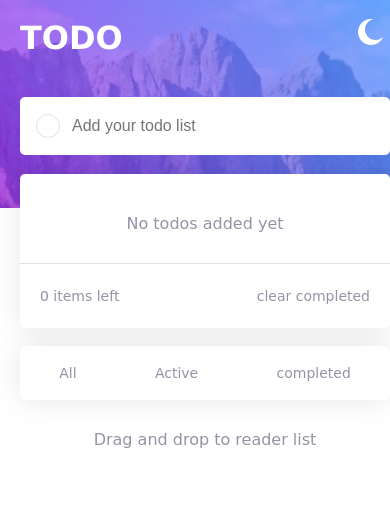
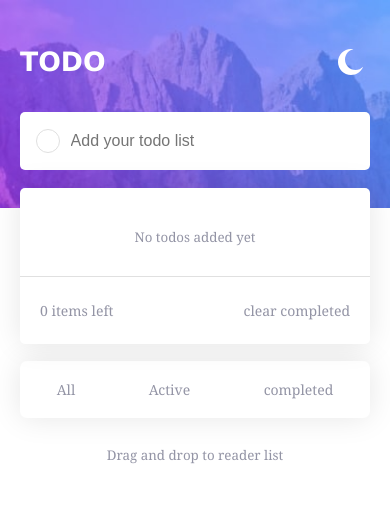
Before and after one commit to Nelson19so/ToDoList, a Django app: template todos/templates/todos/index.html in a window 390 px wide. Shown: the top 518 px of the page. Run offline with Django 5.2, Linux system fonts and the light colour scheme; the template is opened without the code that fills it, so the values that code supplies are empty.

Commit message:
added more responsiveness

```diff
--- a/static/css/styles.css
+++ b/static/css/styles.css
@@ -817,14 +817,23 @@
   }
 }
 
+.container-parent
+  .container-parent-padder
+  .bottom-container-container-items
+  .bottom-container-padder {
+  padding: 10px 10px;
+}
+
 @media only screen and (max-width: 689px) {
   .container-parent
     .container-parent-padder
     .bottom-container-container-items
     .bottom-container-padder
     .box-todos-container {
-    width: 370px;
-    margin-top: -220px;
+    width: 350px;
+    margin-top: -190px;
+    font-size: smaller;
+    font-family: Cambria, Cochin, Georgia, Times, "Times New Roman", serif;
   }
 
   .img-desktop {
--- a/static/js/index.js
+++ b/static/js/index.js
@@ -60,19 +60,24 @@
 
 imgDesktop.src = "./static/images/bg-desktop-light.jpg";
 
-btnToggleMode.addEventListener("click", () => {
+btnToggleMode.addEventListener("click", (e) => {
+  e.preventDefault();
   submit = false;
 
   document.body.classList.toggle("dark-mode");
   imgDesktop.src = "static/images/bg-desktop-dark.jpg";
   imgMobile.src = "static/images/bg-mobile-dark.jpg";
+  addTodo.classList.add("todoList");
+  addTodoBtn.classList.add("todoList");
+  addTodoBtn_.classList.add("todoList");
+  smScreen.classList.add("todoListFooter");
 
   todosList.forEach((div) => {
     div.classList.toggle("todoList");
   });
   const mode = document.body.classList.contains("dark-mode") ? "dark" : "light";
   localStorage.setItem("mode", mode);
-  window.location.reload();
+  // window.location.reload();
 });
 
 const addTodo = document.getElementById("add-todo");
@@ -114,6 +119,10 @@
   imgMobile.src = "./static/images/bg-mobile-light.jpg";
   lightSvg.style.display = "block";
   darkSvg.style.display = "none";
+  smScreen.classList.remove("todoListFooter");
+  addTodoBtn.classList.remove("todoList");
+  updateTodo.classList.remove("todoList");
+  removeTodoBtn_.classList.remove("todoList");
 }
 
 // if todos in input todos, shows save else shows update todo
--- /dev/null
+++ b/templates/base.html
@@ -0,0 +1,26 @@
+{% load static %}
+
+<!DOCTYPE html>
+<html lang="en">
+  <head>
+    <meta charset="UTF-8" />
+    <meta name="viewport" content="width=device-width, initial-scale=1.0" />
+    <title>
+      {% block title %}
+        todos
+      {% endblock %}
+    </title>
+
+    <link rel="icon" href="{% static '/images/favicon-32x32.png' %}" />
+    <link rel="stylesheet" href="{% static '/css/styles.css' %}" />
+  </head>
+  <body>
+    <main>
+      {% block content %}
+      <!-- Default content -->
+      {% endblock %}
+    </main>
+
+    <script src="../static/js/index.js"></script>
+  </body>
+</html>
--- a/todos/templates/todos/index.html
+++ b/todos/templates/todos/index.html
@@ -1,15 +1,12 @@
-<!DOCTYPE html>
-{% load static %}
-<html lang="en">
-  <head>
-    <meta charset="UTF-8" />
-    <meta name="viewport" content="width=device-width, initial-scale=1.0" />
+{% extends 'base.html' %}  <!-- extending templating to base.html  -->
 
-    <title>TodoList WebApp</title>
-    <link rel="icon" href="{% static '/images/favicon-32x32.png' %}" />
-    <link rel="stylesheet" href="{% static '/css/styles.css' %}" />
-  </head>
-  <body>
+{% load static %} <!-- loads static like css, js images -->
+
+{% block title %} <!-- adding block title for the page  -->
+  ToDoList
+{% endblock %} <!-- closing tag -->
+
+{% block content %} <!-- html begins here -->
 <div class="container-parent">
   <div class="container-parent-padder">
     <div class="top-container-img">
@@ -104,10 +101,7 @@
                             mode="matrix"
                             in="blur"
                           ></feColorMatrix>
-                              <feBlend
-                                in2="goo-12"
-                                in="SourceGraphic"
-                              ></feBlend>
+                          <feBlend in2="goo-12" in="SourceGraphic"></feBlend>
                         </filter>
                       </defs>
                     </svg>
@@ -145,10 +139,7 @@
                   {% if user.is_authenticated and todos %}
                   <div>
                     {% for todo in todos %}
-                        <div
-                          class="container-main-todos"
-                          id="container-main-todos"
-                        >
+                    <div class="container-main-todos" id="container-main-todos">
                       <div class="container-right">
                         <input
                           type="hidden"
@@ -222,10 +213,7 @@
                         {% endif %}
                       </div>
 
-                          <a
-                            href="{% url 'delete' todo.id %}"
-                            class="btn-delete"
-                          >
+                      <a href="{% url 'delete' todo.id %}" class="btn-delete">
                         <svg
                           xmlns="http://www.w3.org/2000/svg"
                           width="18"
@@ -266,16 +254,12 @@
                           <a id="filterAll" title="filter all todos">All</a>
                         </li>
                         <li>
-                              <a
-                                id="filterActive"
-                                title="filter active todolist"
+                          <a id="filterActive" title="filter active todolist"
                             >Active</a
                           >
                         </li>
                         <li>
-                              <a
-                                id="filterCompleted"
-                                title="filter compltetd todos"
+                          <a id="filterCompleted" title="filter compltetd todos"
                             >completed</a
                           >
                         </li>
@@ -333,6 +317,4 @@
   </div>
 </div>
 
-    <script src="{% static '/js/index.js' %}"></script>
-  </body>
-</html>
+{% endblock %} <!-- closing enblock -->
```
Also changed, not shown: settings/settings.py (+5 -5 lines), todos/templates/todos/auth.html (+14 -22 lines), db.sqlite3. Lines whose indentation alone changed are shown as unchanged.
